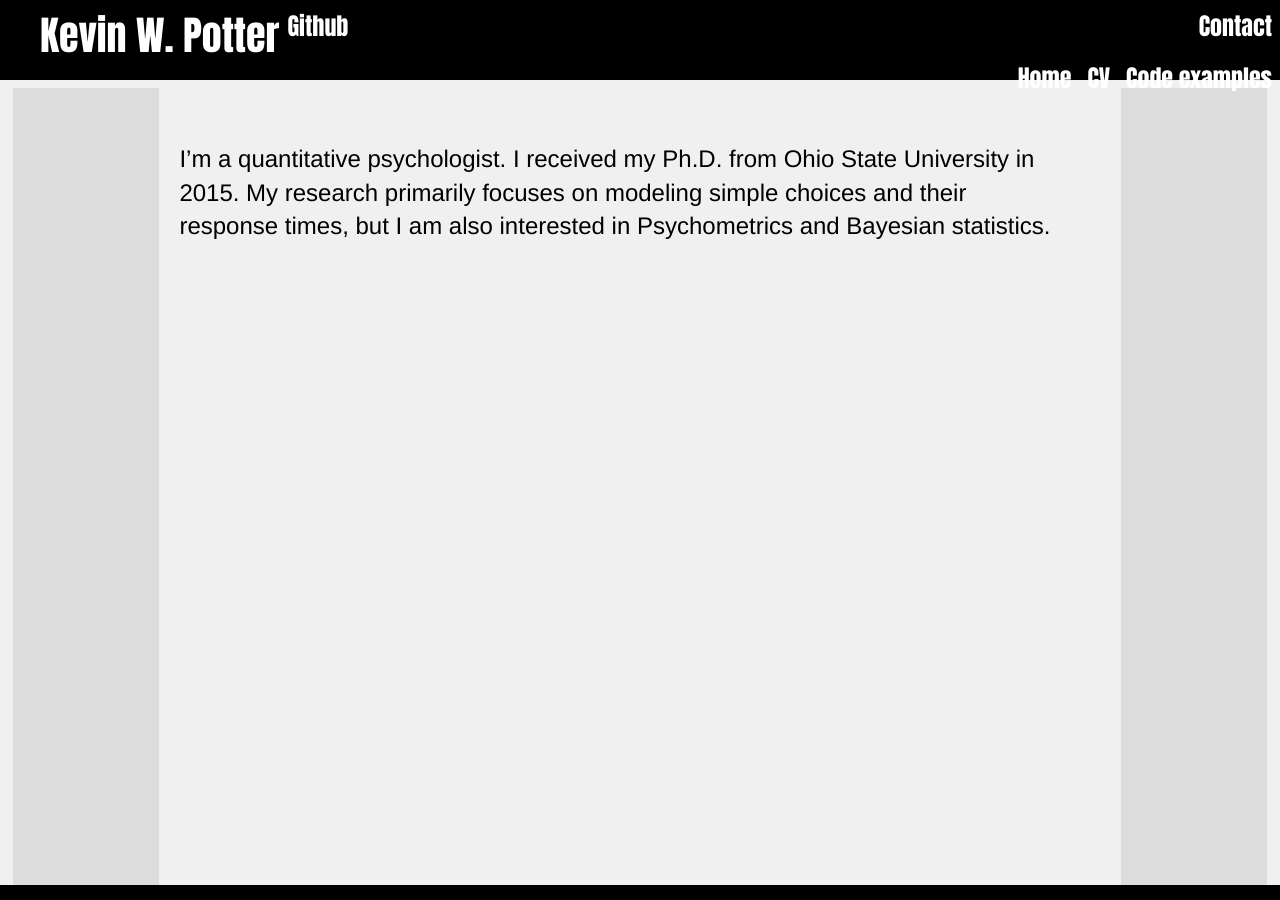
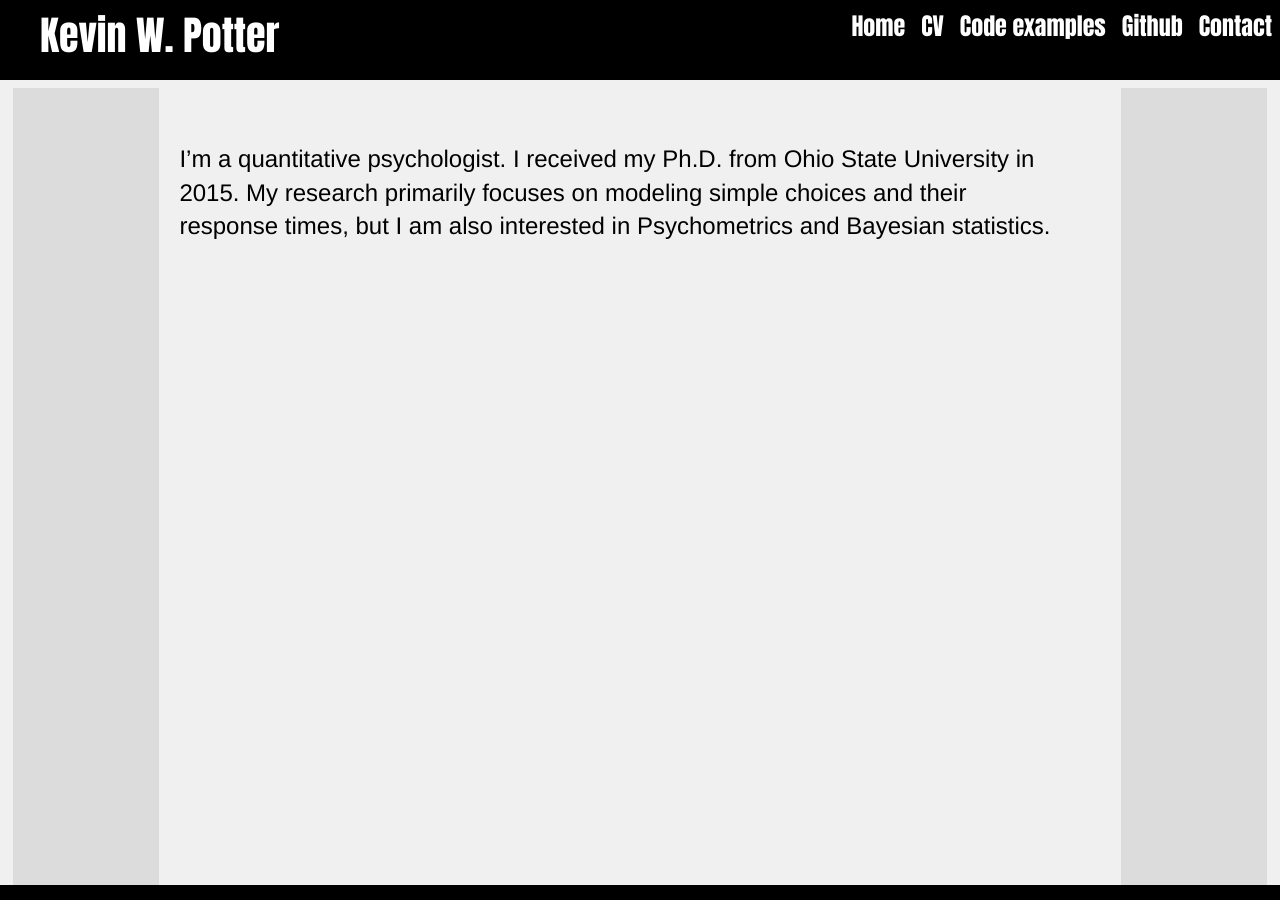
Before and after one commit to rettopnivek/rettopnivek.github.io, a Jekyll site: the page built from index.md, in a window 1280 px wide and 900 px high. Built offline with Jekyll 4.4.1, drawn with Linux system fonts in a browser that asks for light colours.

Commit message:
Update default.html

```diff
--- a/_layouts/default.html
+++ b/_layouts/default.html
@@ -18,7 +18,7 @@
         		<h1 class="nameDrop">Kevin W. Potter</font></h1>
                         <ul class="navMenu">
                         	<li class="liList"><a href="mailto:kevin.w.potter@gmail.com" class="aNav">Contact</a></li>
-                        	<li class="liList"></li><a href="https://github.com/rettopnivek" class="aNav">Github</a></li>
+                        	<li class="liList"><a href="https://github.com/rettopnivek" class="aNav">Github</a></li>
                         	<li class="liList"><a href="/r_tips" class="aNav">Code examples</a></li>
                         	<li class="liList"><a href="/cv" class="aNav">CV</a></li>
                         	<li class="liList"><a href="/" class="aNav">Home</a></li>
```
